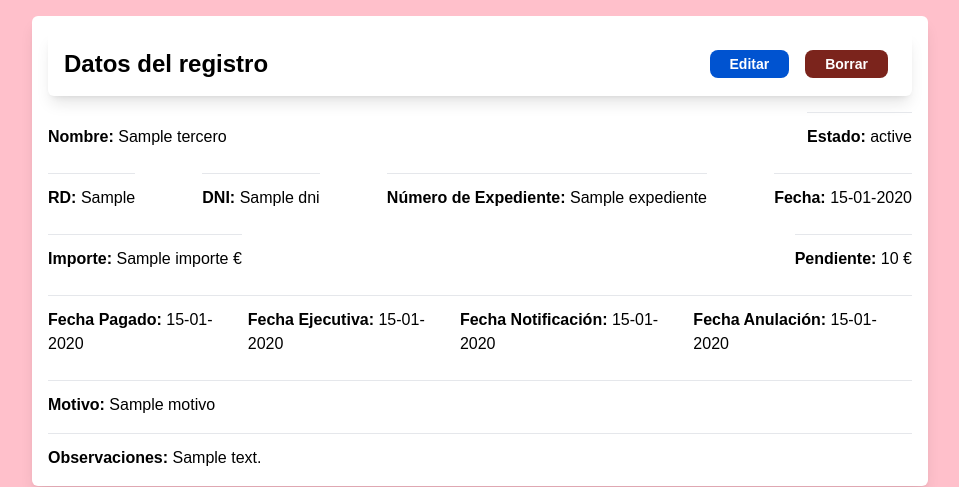
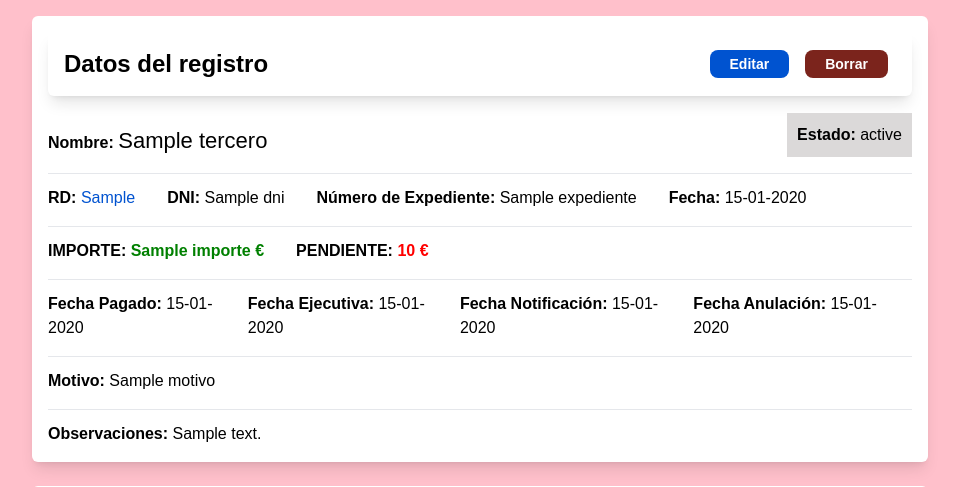
Before and after one commit to MiguelGutierrezParejo/rd, a Laravel app: template resources/views/terceros/show.blade.php in a window 1280 px wide. Shown: the part 96-583 px from the top of the page, without its empty margins (160-1119 px from the left). Run offline with Laravel 10, Linux system fonts and the light colour scheme; a user stored in the database is signed in; tables that the repository leaves empty hold one stand-in row (values such as "Sample post"); the template is opened without the code that fills it: most values are stand-ins (such as "Sample title", 1, 10 or a date in 2020); data that the repository does not hold is empty.

Commit message:
retoques de diseño y cambio en la fecha de los pagos

```diff
--- a/app/Http/Controllers/PagosController.php
+++ b/app/Http/Controllers/PagosController.php
@@ -83,7 +83,7 @@ class PagosController extends Controller
         $pago = new Pago();
 
         $pago->IdRd = $validados['IdRd'];
-        $pago->Fecha = new DateTime();
+        $pago->Fecha = $validados['Fecha'];
         $pago->Importe = $validados['Importe'];
         $pago->Texto = $validados['Texto'];
 
@@ -122,7 +122,6 @@ class PagosController extends Controller
         DB::table('pagos')
         ->where('id', $id)
         ->update([
-            'IdRd' => $validados['IdRd'],
             'Fecha' => date('Y-m-d', strtotime($validados['Fecha'])),
             'Importe' => $validados['Importe'],
             'Texto' => $validados['Texto'],
--- a/resources/views/terceros/show.blade.php
+++ b/resources/views/terceros/show.blade.php
@@ -18,37 +18,38 @@
                 </div>
             </div>
         </div>
-        <div class="flex justify-between items-center">
-            <h3 class="mb-2 pt-3 font-semibold">Nombre:
-                <span class="font-thin">{{ $tercero->Nombre }}</span>
+        <div class="flex justify-between items-center" style="margin-bottom: -0.5rem;">
+            <h3 class="mb-2 pt-3 font-semibold" >Nombre:
+                <span class="font-thin" style="font-size: 22px">{{ $tercero->Nombre }}</span>
             </h3>
-            <h3 class="border-t mb-2 pt-3 font-semibold">Estado:
+            <h3 class="mb-2 pt-3 font-semibold" style="background-color: rgb(219, 217, 217); padding:10px">Estado:
                 <span class="font-thin"> {{ $tercero->Estado }}</span>
             </h3>
         </div>
-        <div class="flex justify-between items-center">
-            <h3 class="border-t mb-2 pt-3 font-semibold">RD:
-                <span class="font-thin">{{ $tercero->RD }}</span>
+        <div class="border-t flex items-center" style="gap: 2rem; margin-bottom: -0.5rem;">
+            <h3 class="mb-2 pt-3 font-semibold">RD:
+                <span class="font-thin" style="color: #0053D0">{{ $tercero->RD }}</span>
             </h3>
-            <h3 class="border-t mb-2 pt-3 font-semibold">DNI:
+            <h3 class="mb-2 pt-3 font-semibold">DNI:
                 <span class="font-thin">{{ $tercero->DNI }}</span>
             </h3>
-            <h3 class="border-t mb-2 pt-3 font-semibold">Número de Expediente:
+            <h3 class="mb-2 pt-3 font-semibold">Número de Expediente:
                 <span class="font-thin">{{ $tercero->Expediente }}</span>
             </h3>
-            <h3 class="border-t mb-2 pt-3 font-semibold">Fecha:
+            <h3 class="mb-2 pt-3 font-semibold">Fecha:
                 <span class="font-thin">  {{date('d-m-Y', strtotime($tercero->Fecha))}}</span>
             </h3>
         </div>
-        <div class="flex justify-between items-center">
-            <h3 class="border-t mb-2 pt-3 font-semibold">Importe:
-                <span class="font-thin"> {{ $tercero->Importe }} €</span>
+        <div class="border-t flex items-center" style="margin-bottom: -0.5rem; gap: 2rem;">
+            <h3 class="mb-2 pt-3 font-semibold">IMPORTE:
+                <span class="font-semibold" style="color: green"> {{ $tercero->Importe }} €</span>
             </h3>
-            <h3 class="border-t mb-2 pt-3 font-semibold">Pendiente:
-                <span class="font-thin"> {{ $tercero->Total }} €</span>
+            <h3 class="mb-2 pt-3 font-semibold">PENDIENTE:
+                <span class="font-semibold" style="color: red">{{ $tercero->Total }} €</span>
             </h3>
         </div>
-        <div class="flex justify-between items-center">
+        @if ($tercero->FechaPagado != null || $tercero->FechaEjecutiva != null || $tercero->FechaNotificacion != null || $tercero->FechaAnulacion != null)
+            <div class="flex justify-between items-center" style="margin-bottom: -0.5rem;">
 
                 @if ($tercero->FechaPagado != null)
                     <h3 class="border-t mb-2 pt-3 font-semibold">Fecha Pagado:
@@ -79,6 +80,7 @@
                     </h3>
                 @endif
             </div>
+        @endif
         <h3 class="border-t mb-2 pt-3 font-semibold">Motivo:
             <span class="font-thin"> {{ $tercero->Motivo }}</span>
         </h3>
```
Also changed, not shown: resources/views/pagos/create.blade.php (+14 -0 lines), resources/views/pagos/edit.blade.php (+0 -14 lines). Lines whose indentation alone changed are shown as unchanged.
